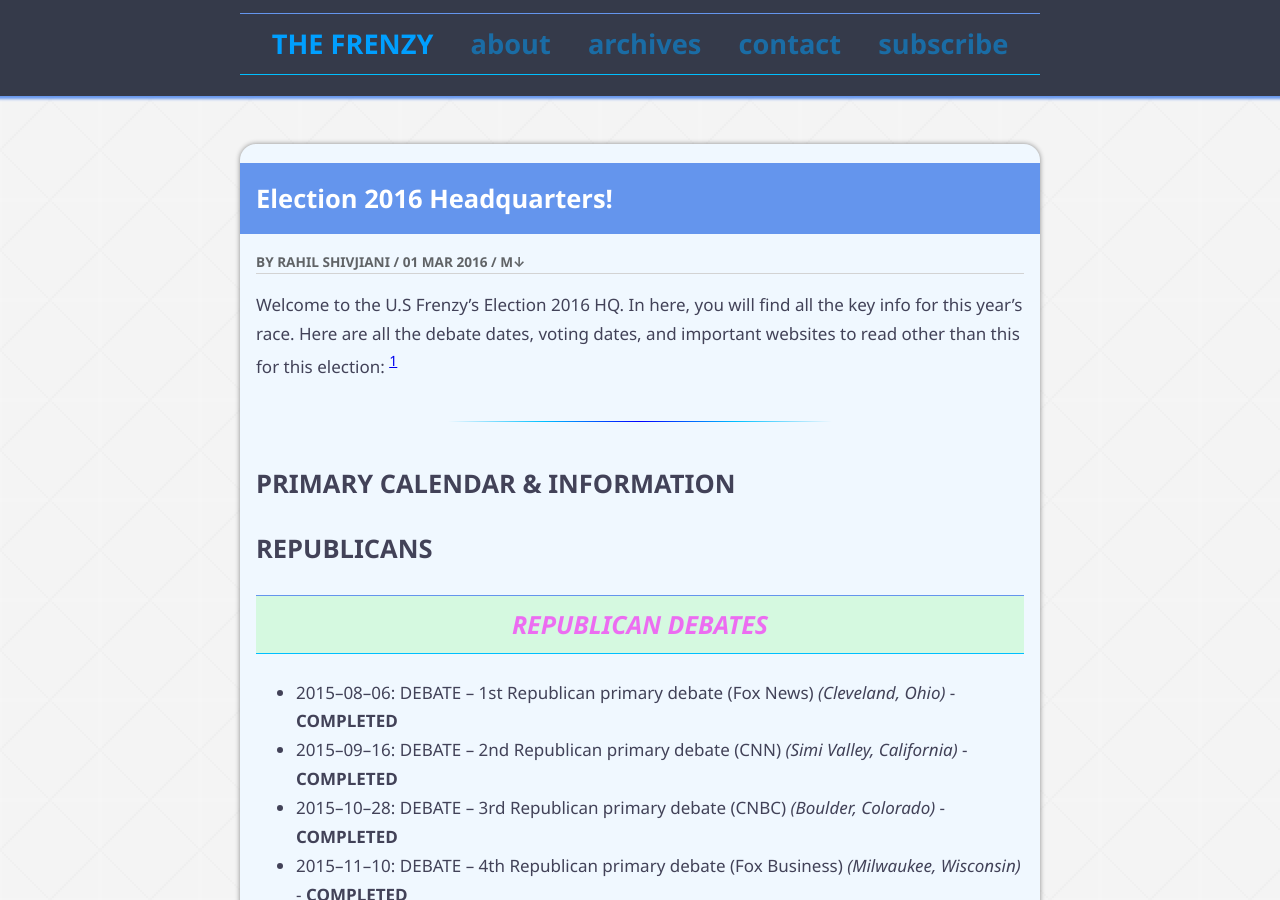
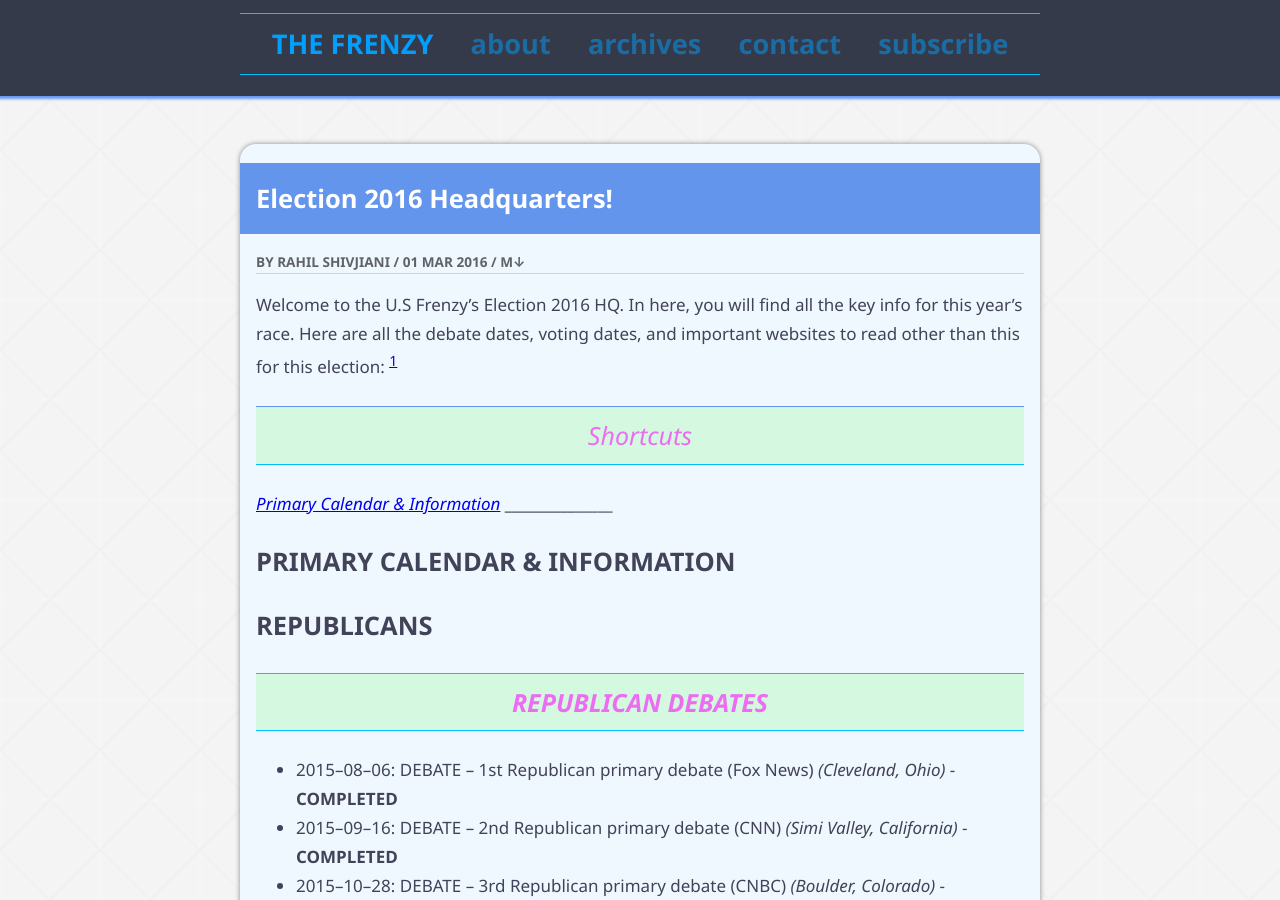
Before and after one commit to rshivjiani/rshivjiani.github.io, a Jekyll site: the page built from _posts/2016-03-01-election-hq.md, in a window 1280 px wide and 900 px high. Built offline with Jekyll 4.4.1, drawn with Linux system fonts in a browser that asks for light colours.

Commit message:
Testing out in-site shortcuts

```diff
--- a/_posts/2016-03-01-election-hq.md
+++ b/_posts/2016-03-01-election-hq.md
@@ -5,7 +5,8 @@ layout: post
 
 Welcome to the U.S Frenzy's Election 2016 HQ. In here, you will find all the key info for this year's race. Here are all the debate dates, voting dates, and important websites to read other than this for this election: [^1]
 
-
+### Shortcuts
+*[Primary Calendar & Information](#primary-information)*
 ___________________________________
 
 ## **PRIMARY CALENDAR & INFORMATION**
```
